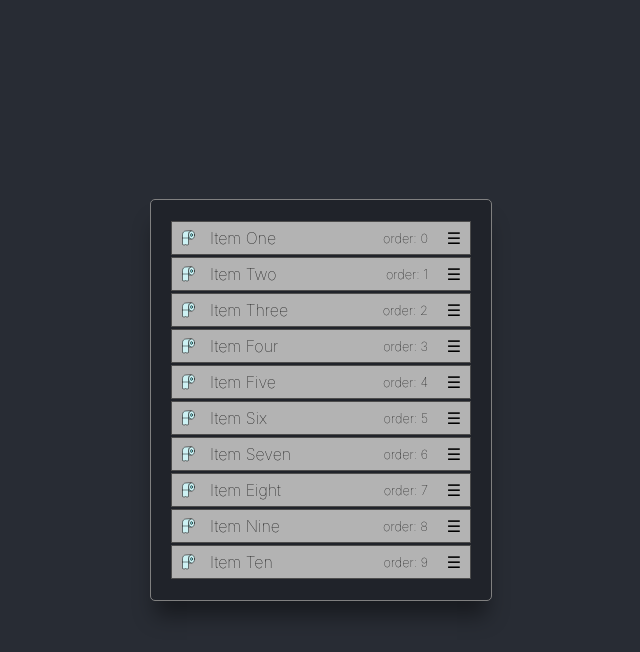
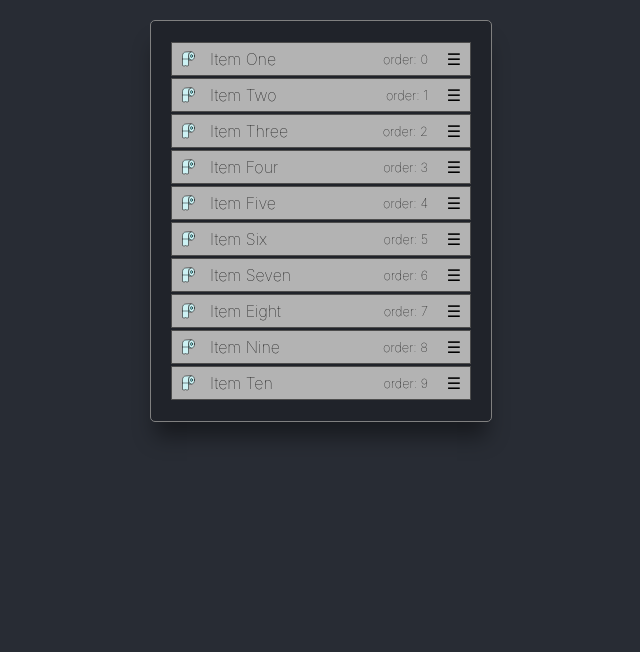
Before and after one commit to Msulecki/orderable, a React (Create React App) app: page / in a window 1280 px wide. Shown: the top 652 px of the page, without its empty margins (319-959 px from the left). Built offline with nearby package versions, Linux system fonts and the light colour scheme.

Commit message:
changed align

```diff
--- a/src/styles/App.scss
+++ b/src/styles/App.scss
@@ -1,10 +1,9 @@
-
-
 .app {
   background-color: #282c34;
   min-width: 100vw;
   min-height: 100vh;
   display: flex;
   justify-content: center;
-  align-items: center;
+  align-items: flex-start;
+  padding-top: 20px;
 }
```
